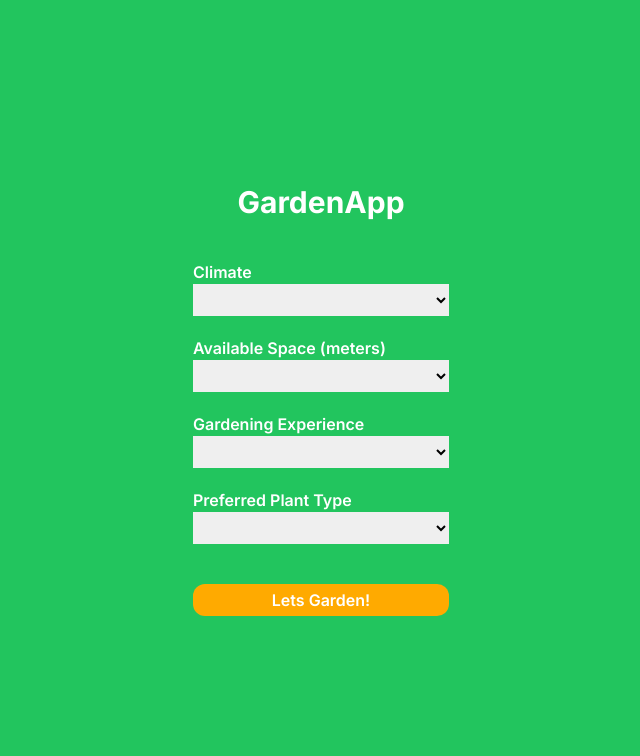
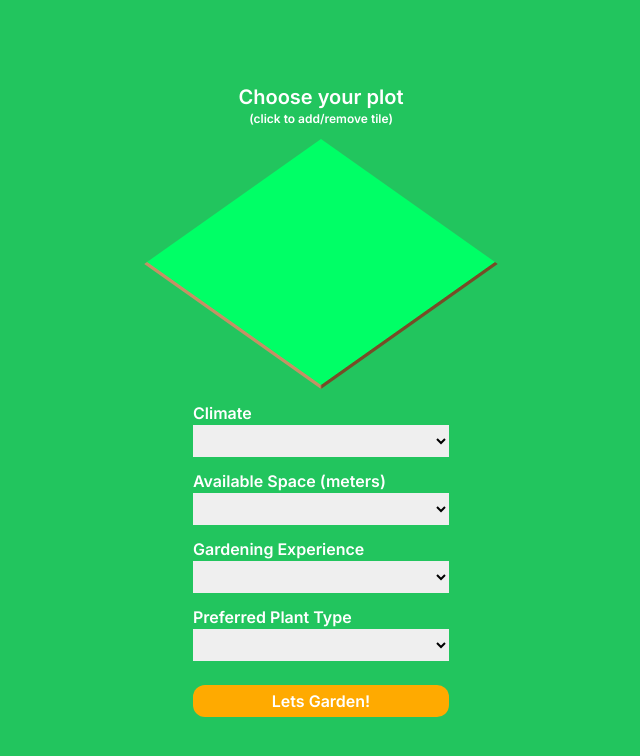
Before and after one commit to xaynezz/hacksingapore, a Next.js app: page /firsttime in a window 1280 px wide. Shown: the top 756 px of the page, without its empty margins (319-959 px from the left). Built offline with nearby package versions, Linux system fonts and the light colour scheme.

Commit message:
custom plots

```diff
--- a/app/firsttime/page.tsx
+++ b/app/firsttime/page.tsx
@@ -1,6 +1,6 @@
 "use client";
 
-import React, { use, useEffect } from "react";
+import React, { use, useEffect, useState } from "react";
 import { useGardenContext } from "@/app/context/gardenContext";
 import { useRouter } from "next/navigation";
 import { supabase } from "@/config/dbConnect";
@@ -23,6 +23,9 @@ const typeOptions = ["Vegetables", "Fruits", "Herbs", "Flowers"];
 function Page() {
     const router = useRouter();
     const { user }: any = useGardenContext();
+    const [grid, setGrid] = useState<Array<Array<boolean>>>(
+        Array.from({ length: 10 }, () => Array(10).fill(true))
+    );
 
     async function handleSubmit(e: any) {
         e.preventDefault();
@@ -30,8 +33,17 @@ function Page() {
         const space = e.target.space.value;
         const experience = e.target.experience.value;
         const type = e.target.type.value;
+        const emptyGridArray: any[] = [];
 
-        const { data, error } = await supabase
+        grid.map((row, rowIndex) => {
+            row.map((col, colIndex) => {
+                if (!grid[rowIndex][colIndex]) {
+                    emptyGridArray.push({ y_coor: rowIndex, x_coor: colIndex });
+                }
+            });
+        });
+
+        const { data: accData, error: accError } = await supabase
             .from("user")
             .update([
                 {
@@ -42,21 +54,68 @@ function Page() {
                     type: type,
                 },
             ])
-            .eq("uuid", user.id);
-        console.log(data, error);
-        if(!error){
+            .eq("uuid", user.id)
+            .then();
+
+        const { data: emptyData, error: emptyError } = await supabase
+            .from("empty")
+            .insert({
+                uuid: user.id,
+                empty_plots: emptyGridArray,
+            });
+
+        if (!accError && !emptyError) {
             router.push("/user/garden");
         }
-
     }
 
     return (
-        <main className="flex h-full w-full flex-col items-center justify-center bg-green-500">
-            <h1 className="mb-10 text-3xl font-bold text-white">GardenApp</h1>
+        <main className="flex h-full w-full flex-col items-center justify-center bg-green-500 py-2">
+            <h1 className=" text-xl font-semibold text-white">
+                Choose your plot
+            </h1>
+            <p className="mb-3 text-xs  text-white font-semibold">
+                {"(click to add/remove tile)"}
+            </p>
+
+            <div
+                className="flex h-[250px] w-[250px] items-center justify-center border-b-4 border-r-4 border-b-[#c59065] border-r-[#764d27] bg-[#764d27]"
+                style={{
+                    transform: "rotateX(45deg) rotateZ(45deg)",
+                }}
+            >
+                {grid.map((row, rowIndex) => (
+                    <div
+                        key={rowIndex}
+                        className="flex h-full w-[10%] flex-col"
+                    >
+                        {row.map((col, colIndex) => (
+                            <div
+                                key={colIndex}
+                                className={`h-[10%] w-full text-xs ${
+                                    grid[rowIndex][colIndex]
+                                        ? "bg-[#00ff66] "
+                                        : "bg-[#764d27] "
+                                }`}
+                                onClick={() => {
+                                    const newGrid = [...grid];
+                                    newGrid[rowIndex][colIndex] =
+                                        !newGrid[rowIndex][colIndex];
+                                    setGrid(newGrid);
+                                }}
+                            ></div>
+                        ))}
+                    </div>
+                ))}
+            </div>
+
+            {/* <h1 className="mt-2 text-xs font-semibold text-white">
+                Click to set/unset land
+            </h1> */}
             <form
                 id="details-form"
                 onSubmit={handleSubmit}
-                className="flex flex-col items-center justify-center gap-5"
+                className="mt-3 flex flex-col items-center justify-center gap-3"
             >
                 <div className="flex flex-col">
                     <label
@@ -137,7 +196,7 @@ function Page() {
                 </div>
 
                 <button
-                    className="mt-5 h-8 w-64 rounded-xl bg-secondarydark-500 font-semibold text-white active:bg-secondarydark-400"
+                    className="mt-3 h-8 w-64 rounded-xl bg-secondarydark-500 font-semibold text-white active:bg-secondarydark-400"
                     type="submit"
                     form="details-form"
                 >
--- a/app/user/garden/components/Landscape.tsx
+++ b/app/user/garden/components/Landscape.tsx
@@ -1,24 +1,22 @@
 "use client";
 
-import React from 'react';
+import React from "react";
 import Tile from "./Tile";
 
 interface LandscapeProps {
-    itemPositions: TreePosition[][]
+    itemPositions: TreePosition[][];
 }
 
 type TileType = string;
 type TilesArray = TileType[][];
 
-
 const WORLD_SIZE = 10;
 const TILE_ASPECT_RATIO = 1.01;
-
 
 const Landscape = ({ itemPositions }: LandscapeProps) => {
     const tiles: TilesArray = [];
     for (let i = WORLD_SIZE; i > 0; i--) {
-        tiles.push(Array(WORLD_SIZE).fill('land_both'));
+        tiles.push(Array(WORLD_SIZE).fill("land_both"));
     }
 
     itemPositions.forEach((element: any) => {
@@ -28,8 +26,7 @@ const Landscape = ({ itemPositions }: LandscapeProps) => {
 
     return (
         <>
-            {
-                tiles.map((row, y) => {
+            {tiles.map((row, y) => {
                 const yBase = yOffset * y + 40;
 
                 const xBase = 50 - (100 / (4 * WORLD_SIZE)) * y;
@@ -39,38 +36,49 @@ const Landscape = ({ itemPositions }: LandscapeProps) => {
                     let yAbs = yBase + yOffset * x;
                     const yBaseCopy = yAbs;
                     let src;
-                        if (tile === 'land_both') {
+                    if (tile === "land_both") {
                         src = "image/garden/land_both.png";
-                        } else if (tile.includes('tree_four')) {
+                    } else if (tile === "empty") {
+                        return null;
+                    } else if (tile.includes("tree_four")) {
                         yAbs = yAbs - 30;
                         src = "image/garden/tree_four.png";
-                        } else if (tile.includes('tree_one')) {
+                    } else if (tile.includes("tree_one")) {
                         yAbs = yAbs - 19;
                         src = "image/garden/tree_one.png";
-                        } else if (tile.includes('tree_two')) {
+                    } else if (tile.includes("tree_two")) {
                         yAbs = yAbs - 22;
                         src = "image/garden/tree_two.png";
-                        } else if (tile.includes('tree_three')) {
+                    } else if (tile.includes("tree_three")) {
                         yAbs = yAbs - 20;
                         src = "image/garden/tree_three.png";
                     }
 
                     let plantID, dbPlantID;
-                        if (tile !== 'land_both') {
-
-                            let parts = tile.split('/');
+                    if (tile !== "land_both") {
+                        let parts = tile.split("/");
                         //console.log(parts)
                         plantID = parts[1];
                         dbPlantID = parts[2];
                         console.log(plantID);
-                            console.log(dbPlantID)
+                        console.log(dbPlantID);
                     }
-                        return <Tile dbPlantID={dbPlantID} plantID={plantID} key={`${x}${y}`} src={src} x={xAbs} y={yAbs} z={z} ybase={yBaseCopy} />
-                    })
-                })
-            }
+                    return (
+                        <Tile
+                            dbPlantID={dbPlantID}
+                            plantID={plantID}
+                            key={`${x}${y}`}
+                            src={src}
+                            x={xAbs}
+                            y={yAbs}
+                            z={z}
+                            ybase={yBaseCopy}
+                        />
+                    );
+                });
+            })}
         </>
     );
-}
+};
 
 export default React.memo(Landscape);
--- a/app/user/garden/components/listOfPlants/ListPlants.tsx
+++ b/app/user/garden/components/listOfPlants/ListPlants.tsx
@@ -40,7 +40,7 @@ export default function ListPlants({ arrayOfUserPLants, isDeleteFlag }: Props) {
     return (
         <div className="p-4">
 
-            <h1 className="text-xl text-center text-green-500 font-semibold mb-4">A Peek into My Plant Collection</h1>
+            <h1 className="text-xl text-center text-green-500 font-semibold mb-4">A Peek into My Food Collection</h1>
             <div className="grid grid-cols-2 gap-4">
                 {arrayOfUserPLants.map((plant, index) => {
                     return (
```
Also changed, not shown: app/user/garden/page.tsx (+66 -29 lines). Lines whose indentation alone changed are shown as unchanged.
